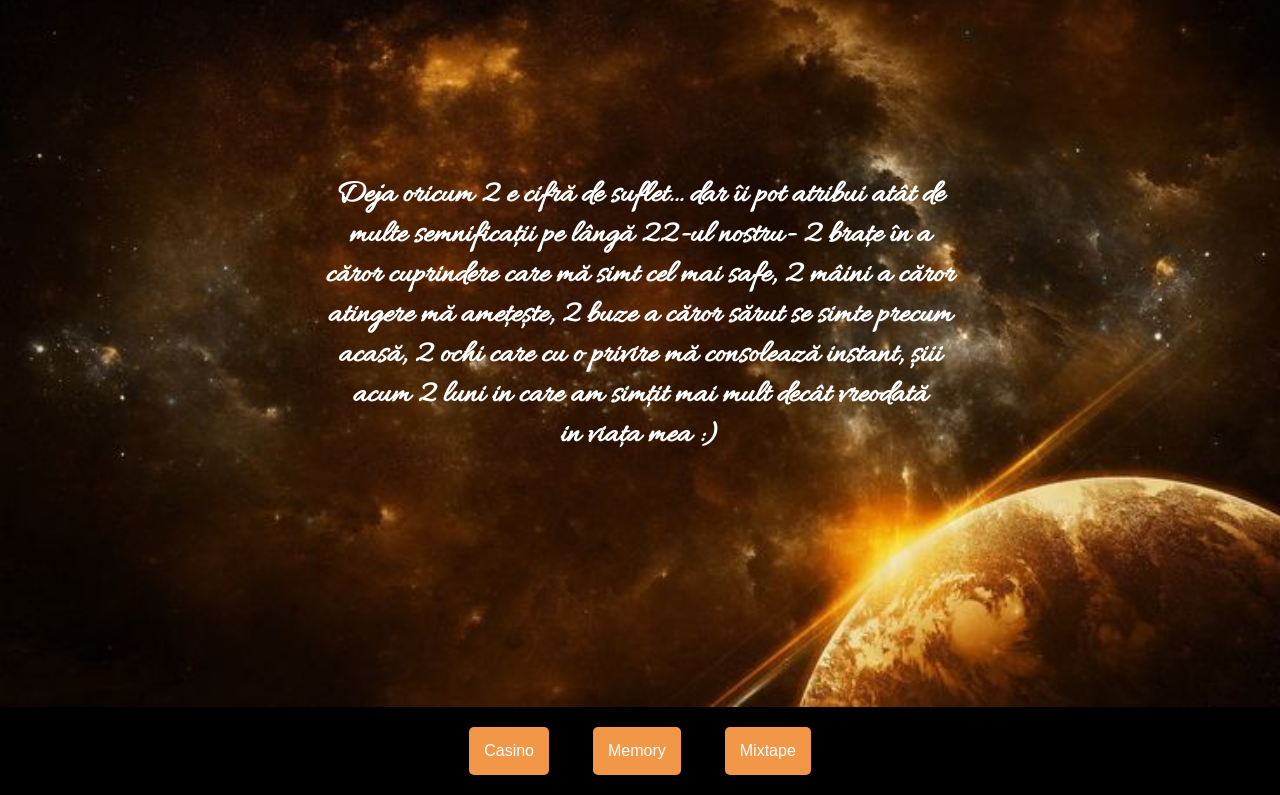
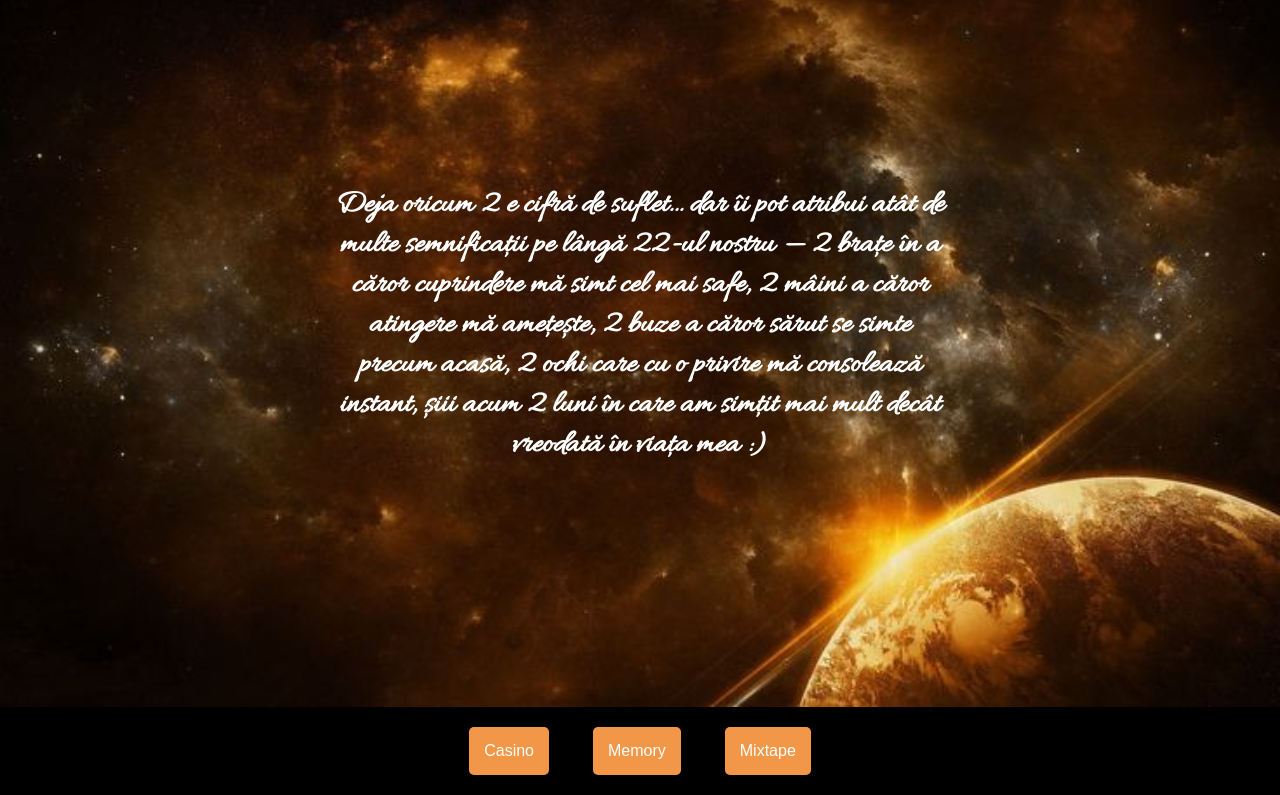
Before and after one commit to andra-dachin/venuss, a plain HTML site: page index.html in a window 1280 px wide. Shown: the part 1274-2069 px from the top of the page. Drawn offline with Linux system fonts and the light colour scheme.

Commit message:
stil modificat la text si padding pentru h1

```diff
--- a/index.html
+++ b/index.html
@@ -50,10 +50,20 @@
       </section>
       <div style="position: relative; width: 100%; text-align: center;">
         <img src="venus.jpeg" style="width: 100%; display: block;">
-        <h2 style="font-family: 'Allura'; position: absolute;font-size: 2rem;  top: 20%; left: 50%; transform: translateX(-50%); color: white;">
-         Deja oricum 2 e cifră de suflet… dar  îi pot atribui atât de multe semnificații pe lângă 22-ul nostru- 2 brațe în a căror cuprindere care mă simt cel mai safe, 2 mâini a căror atingere mă amețește, 2 buze a căror sărut se simte precum acasă, 2 ochi care cu o privire mă consolează instant, șiii acum 2 luni in care am simțit mai mult decât vreodată in viața mea :)
-        </h2>
-
+  <h2 style="
+    font-family: 'Allura';
+    position: absolute;
+    font-size: 2rem;
+    top: 20%;
+    left: 50%;
+    transform: translateX(-50%);
+    color: white;
+    max-width: 90%;
+    padding: 10px;
+    box-sizing: border-box;
+    text-align: center;">
+    Deja oricum 2 e cifră de suflet… dar îi pot atribui atât de multe semnificații pe lângă 22-ul nostru — 2 brațe în a căror cuprindere mă simt cel mai safe, 2 mâini a căror atingere mă amețește, 2 buze a căror sărut se simte precum acasă, 2 ochi care cu o privire mă consolează instant, șiii acum 2 luni în care am simțit mai mult decât vreodată în viața mea :)
+  </h2>
         <div>
           <button class="mybutton" onclick="goToPage('casino.html')">Casino</button>
           <button class="mybutton" onclick="goToPage('memory.html')">Memory</button>
```
